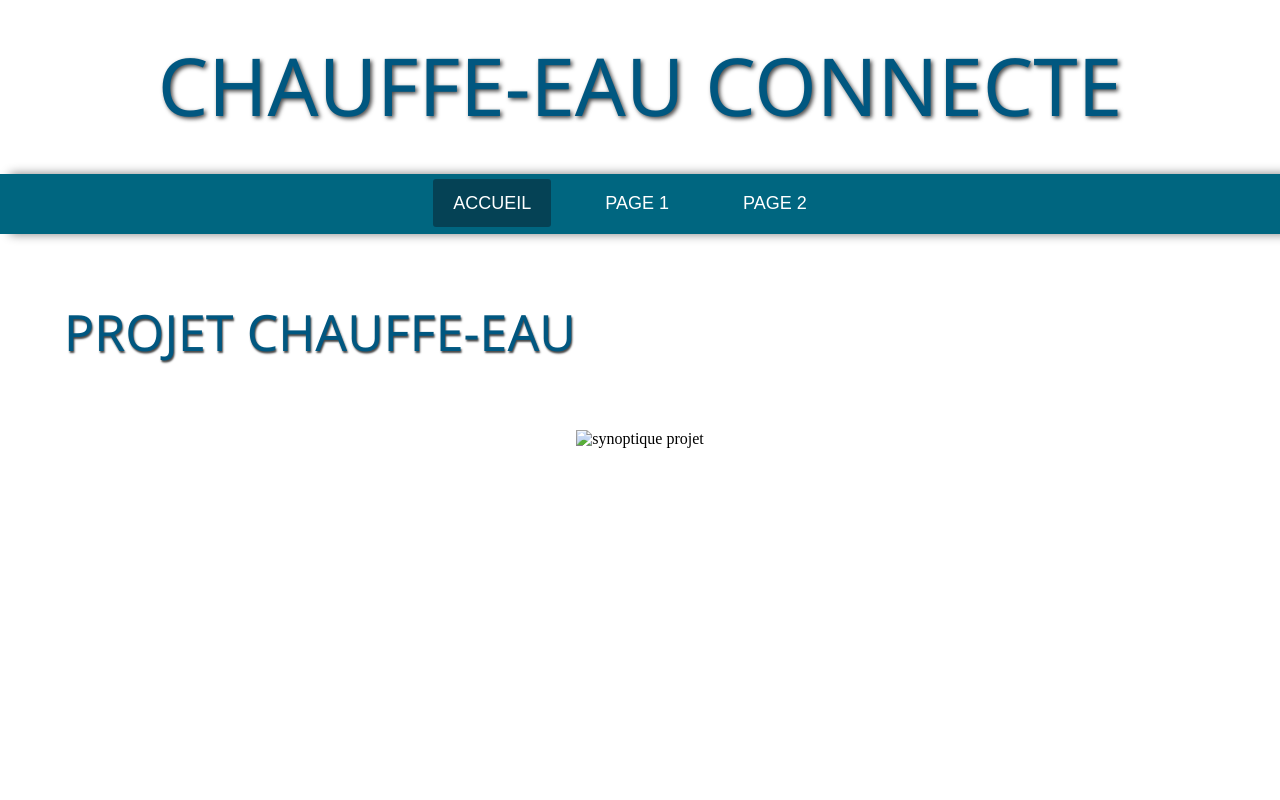
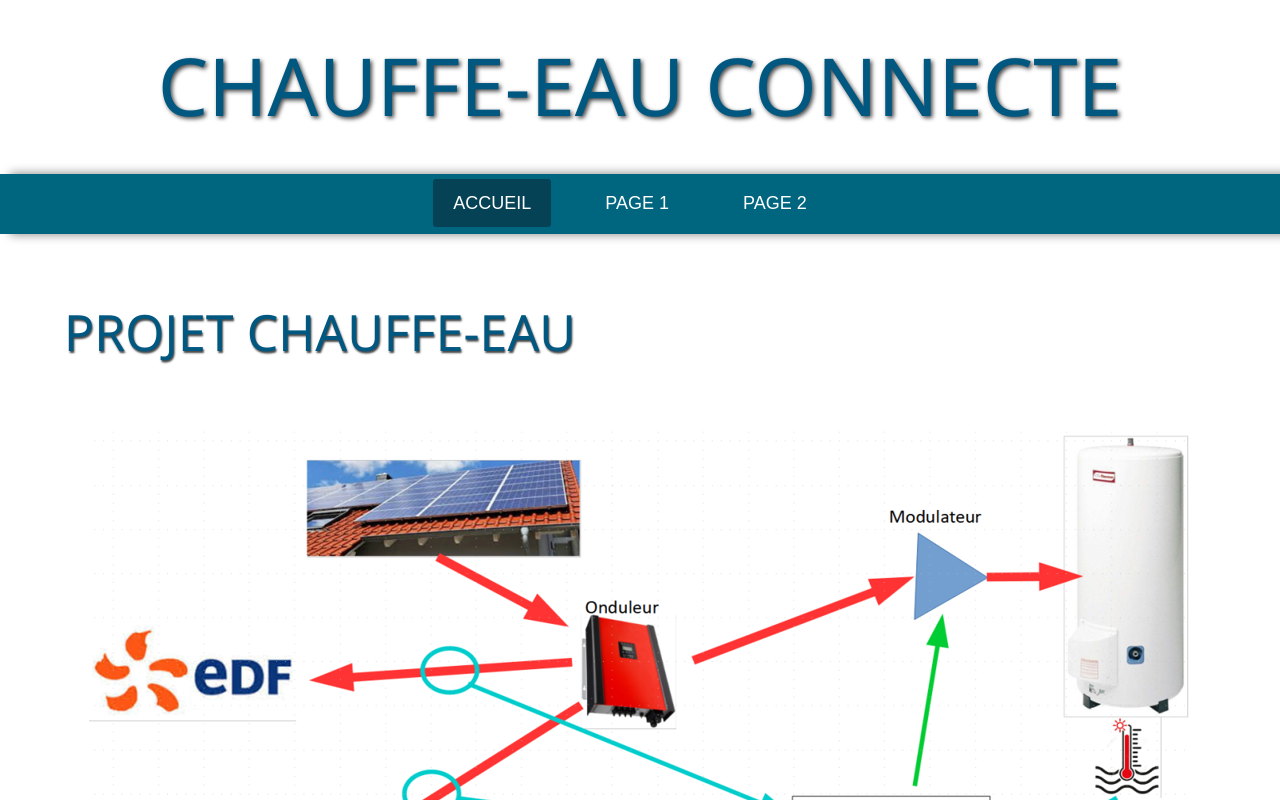
Before and after one commit to Wegzy/CHAUFFE-EAU, a plain HTML site: page index.html in a window 1280 px wide. Shown: the top 800 px of the page. Drawn offline with Linux system fonts and the light colour scheme.

Commit message:
Update index.html

```diff
--- a/index.html
+++ b/index.html
@@ -4,7 +4,7 @@
   <head>
     <meta charset="UTF-8" />
     <meta name="viewport" content="width=device-width, initial-scale=1.0">
-    <link rel="shortcut icon" type="image/x-icon" href="image/SN.png">
+    <link rel="shortcut icon" type="image/x-icon" href="SN.png">
     <link rel="stylesheet" type="text/css" href="style.css">
     <script src="https://kit.fontawesome.com/a076d05399.js"></script>
     <title>CHAUFFE-EAU CONNECTE</title>
@@ -33,7 +33,7 @@
             <p>PROJET CHAUFFE-EAU</p>
         </div>
         <div class="project">
-          <p><img class="projet" src="image/projet.png" alt="synoptique projet"/></p>
+          <p><img class="projet" src="projet.png" alt="synoptique projet"/></p>
         </div>
     </article>
     </section>
```
